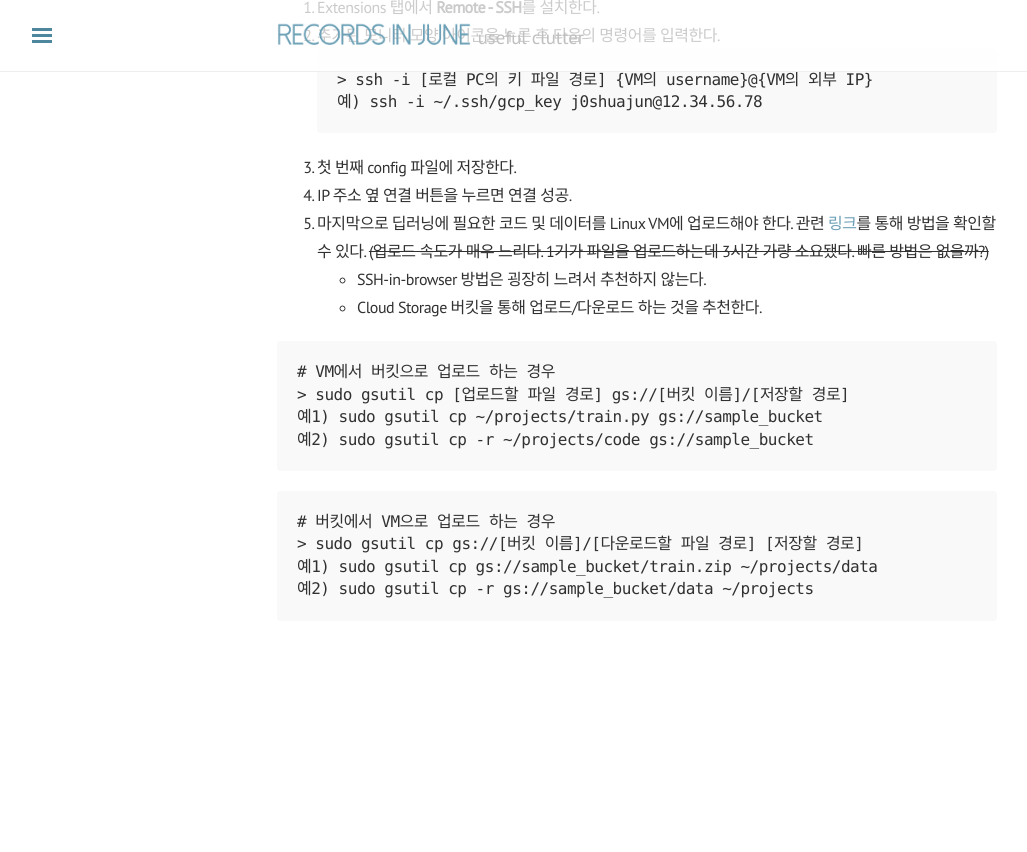
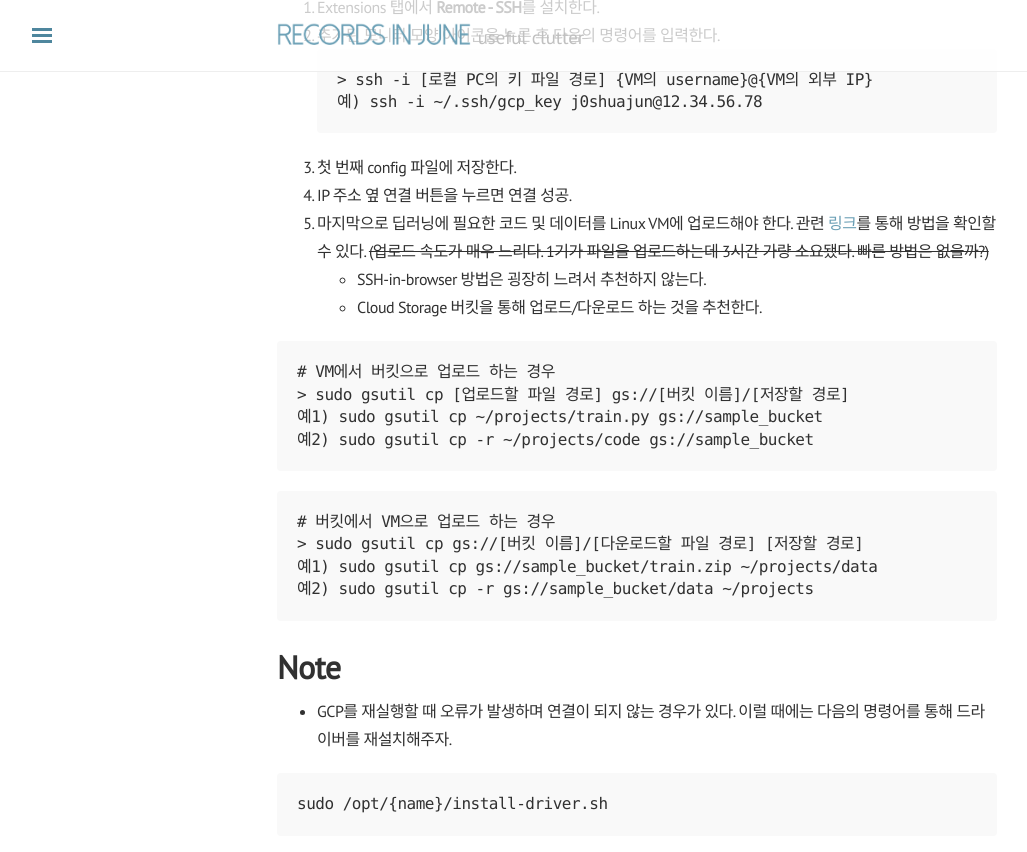
Before and after one commit to j0shuajun/j0shuajun.github.io, a Jekyll site: the page built from _posts/2022-11-29-gcp.md, in a window 1280 px wide and 900 px high, scrolled down 6484 px. Shown: the top 852 px of the window, without its empty margins (3-1030 px from the left). Built offline with Jekyll 4.4.1, drawn with Linux system fonts in a browser that asks for light colours; nearby versions of some CDN libraries; comment, search, counter and statistics services are not loaded; before the commit the page ends 7169 px from its top, so only the background shows below that.

Commit message:
add note about gcp restart error

````diff
--- a/_posts/2022-11-29-gcp.md
+++ b/_posts/2022-11-29-gcp.md
@@ -132,3 +132,10 @@ VM 인스턴스 생성 후, GPU 할당량을 조정해야 한다. 먼저, 좌측
 예1) sudo gsutil cp gs://sample_bucket/train.zip ~/projects/data
 예2) sudo gsutil cp -r gs://sample_bucket/data ~/projects
 ```
+
+# Note
+* GCP를 재실행할 때 오류가 발생하며 연결이 되지 않는 경우가 있다. 이럴 때에는 다음의 명령어를 통해 드라이버를 재설치해주자.
+
+```
+sudo /opt/{name}/install-driver.sh
+```
````
